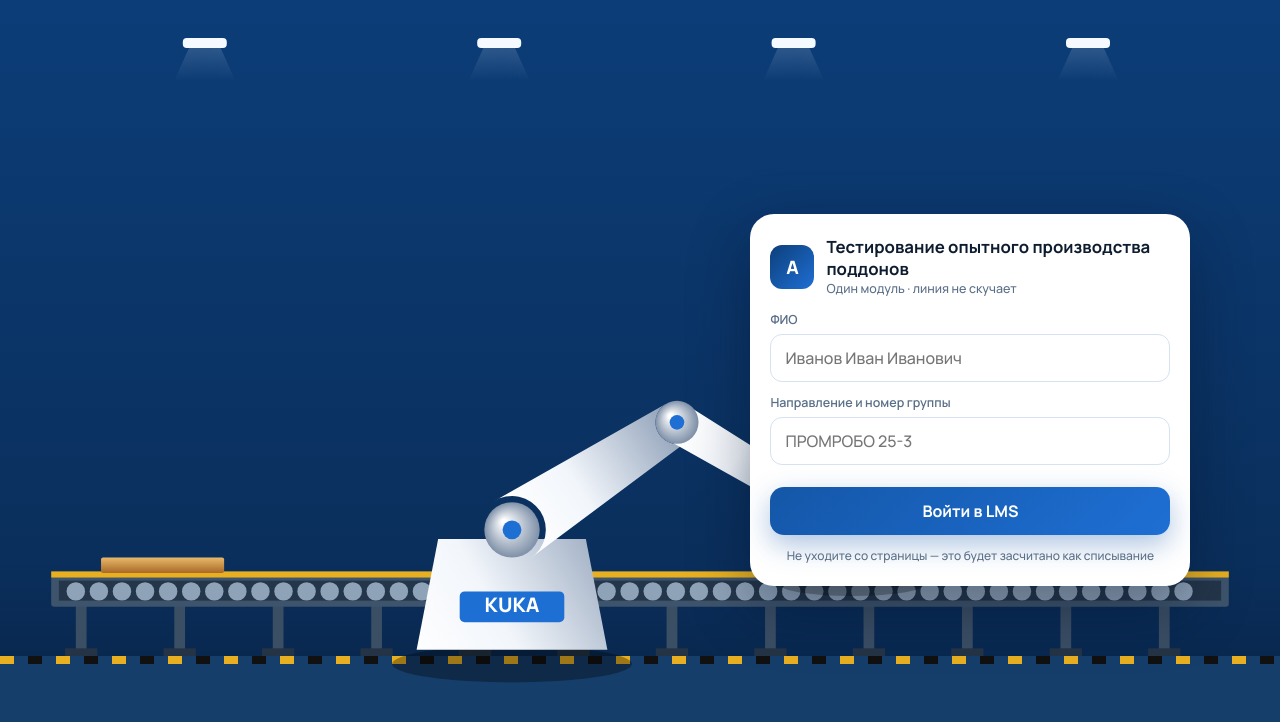
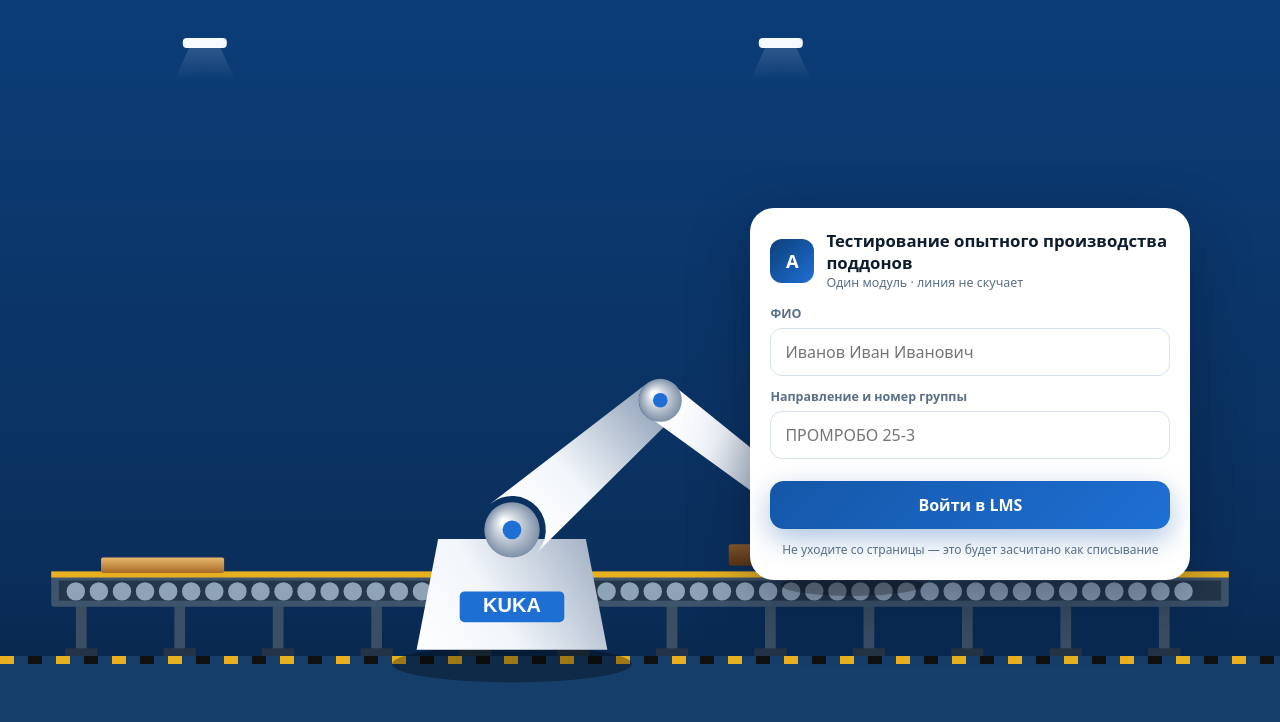
Before and after one commit to poddon/opp-pallet, a plain HTML site: page index.html in a window 1280 px wide. Drawn offline with Linux system fonts and the light colour scheme; animation ran at ten frames a second.

Commit message:
Мобильная вёрстка: прокрутка, лёгкий фон, быстрый вход

```diff
--- a/app.js
+++ b/app.js
@@ -372,10 +372,15 @@
     const a = document.createElement("a"); a.href = URL.createObjectURL(blob); a.download = "результаты.csv"; a.click();
   };
 
-  if (typeof startFactory === "function") startFactory();
+  if (typeof startFactory === "function") {
+    try { startFactory(); } catch (e) {}
+  }
   watchCheat();
   (function boot() {
-    const steps = [
+    const fast = Math.min(innerWidth, innerHeight) < 820;
+    const steps = fast
+      ? [[0, 20, "Питание ячейки…"], [400, 60, "Загрузка модулей…"], [900, 100, "Готово к смене"]]
+      : [
           [0, 6, "Питание ячейки…"],
           [700, 22, "Калибровка осей KUKA…"],
           [1500, 44, "Проверка вакуумного захвата…"],
@@ -388,6 +393,6 @@
       $("bootpct").textContent = p + "%";
       $("bootbar").style.width = p + "%";
     }, t));
-    setTimeout(() => show("start"), 4600);
+    setTimeout(() => show("start"), fast ? 1400 : 4600);
   })();
 })();
--- a/factory.js
+++ b/factory.js
@@ -1,8 +1,12 @@
 window.OPP_FACTORY = { cue: "idle", cueUntil: 0 };
 function startFactory() {
+  try {
     const canvas = document.getElementById("fx");
+    if (!canvas) return;
     const ctx = canvas.getContext("2d", { alpha: false });
-    let w = 0, h = 0, t0 = performance.now();
+    if (!ctx) return;
+    const mobile = Math.min(screen.width || innerWidth, screen.height || innerHeight) < 820;
+    let w = 0, h = 0, t0 = performance.now(), skip = 0;
     const PATTERN = [
       { kind: "stringer", ox: -0.38 }, { kind: "stringer", ox: 0 }, { kind: "stringer", ox: 0.38 },
       { kind: "deck", ox: -0.4 }, { kind: "deck", ox: -0.2 }, { kind: "deck", ox: 0 },
@@ -18,9 +22,10 @@
       let d = to - from; while (d > Math.PI) d -= Math.PI * 2; while (d < -Math.PI) d += Math.PI * 2; return from + d;
     };
     function resize() {
-      const dpr = Math.min(devicePixelRatio || 1, 2);
+      const dpr = mobile ? 1 : Math.min(devicePixelRatio || 1, 1.5);
       w = canvas.clientWidth || innerWidth;
       h = canvas.clientHeight || innerHeight;
+      if (!w || !h) return;
       canvas.width = Math.floor(w * dpr);
       canvas.height = Math.floor(h * dpr);
       ctx.setTransform(dpr, 0, 0, dpr, 0, 0);
@@ -108,6 +113,8 @@
       return (sy + Math.sin(c1.a1) * l1 <= sy + Math.sin(c2.a1) * l1) ? c1 : c2;
     }
     function frame(now) {
+      if (document.hidden) { requestAnimationFrame(frame); return; }
+      if (mobile && (++skip & 1)) { requestAnimationFrame(frame); return; }
       const dt = Math.min(0.033, (now - t0) / 1000); t0 = now;
       const s = Math.min(w, h) / 520;
       const u = ((now / 1000) % 7.2) / 7.2;
@@ -116,8 +123,8 @@
       const sky = ctx.createLinearGradient(0, 0, 0, h);
       sky.addColorStop(0, "#0C3D78"); sky.addColorStop(0.7, "#0A2F5C"); sky.addColorStop(1, "#071E3E");
       ctx.fillStyle = sky; ctx.fillRect(0, 0, w, h);
-      for (let i = 0; i < 4; i++) {
-        const lx = w * (0.16 + i * 0.23), ly = h * 0.055;
+      for (let i = 0; i < (mobile ? 2 : 4); i++) {
+        const lx = w * (0.16 + i * (mobile ? 0.45 : 0.23)), ly = h * 0.055;
         const cone = ctx.createRadialGradient(lx, ly, 6, lx, h * 0.58, h * 0.48);
         cone.addColorStop(0, "rgba(220,236,255,.2)"); cone.addColorStop(1, "rgba(220,236,255,0)");
         ctx.fillStyle = cone;
@@ -268,7 +275,8 @@
       requestAnimationFrame(frame);
     }
     requestAnimationFrame(frame);
-  }
+  } catch (e) { /* фон не должен ломать тест на телефоне */ }
+}
 
 
 window.startFactory = startFactory;
--- a/index.html
+++ b/index.html
@@ -2,19 +2,29 @@
 <html lang="ru">
 <head>
   <meta charset="UTF-8" />
-  <meta name="viewport" content="width=device-width, initial-scale=1, maximum-scale=1" />
+  <meta name="viewport" content="width=device-width, initial-scale=1, viewport-fit=cover" />
   <title>Тестирование опытного производства поддонов</title>
-  <link rel="preconnect" href="https://fonts.googleapis.com" />
-  <link href="https://fonts.googleapis.com/css2?family=Manrope:wght@500;600;700;800&display=swap" rel="stylesheet" />
   <style>
     :root { --b:#0A2F5C; --a:#1457A8; --c:#3EC6FF; --ink:#0E1C2F; --muted:#5A6F88; --ok:#12A36A; --bad:#E23B4A; --line:#D5E2F0; }
     * { box-sizing: border-box; margin: 0; padding: 0; }
     html, body { min-height: 100%; }
-    body { font-family: Manrope, system-ui, sans-serif; background: #061B36; color: #fff; overflow-x: hidden; }
-    button, [role=button] { cursor: pointer; }
+    html { -webkit-text-size-adjust: 100%; }
+    body {
+      font-family: system-ui, -apple-system, "Segoe UI", Roboto, sans-serif;
+      background: #061B36; color: #fff; overflow-x: hidden;
+      -webkit-overflow-scrolling: touch;
+    }
+    button, [role=button] { cursor: pointer; touch-action: manipulation; -webkit-tap-highlight-color: transparent; }
     canvas#fx { position: fixed; inset: 0; width: 100%; height: 100%; z-index: 0; pointer-events: none; }
-    .wrap { position: relative; z-index: 1; min-height: 100dvh; display: flex; align-items: center; justify-content: center; padding: 16px; }
-    @media (min-width: 980px) { .wrap.start { justify-content: flex-end; padding-right: 7%; } }
+    .wrap {
+      position: relative; z-index: 1; min-height: 100svh;
+      display: flex; align-items: flex-start; justify-content: center;
+      padding: max(16px, env(safe-area-inset-top)) 16px max(28px, env(safe-area-inset-bottom));
+    }
+    @media (min-width: 980px) {
+      .wrap { align-items: center; }
+      .wrap.start { justify-content: flex-end; padding-right: 7%; }
+    }
     .hidden { display: none !important; }
     .card { width: min(440px, 100%); background: #fff; color: var(--ink); border-radius: 24px; padding: 22px 20px; box-shadow: 0 22px 60px rgba(4,16,36,.38); }
     .qcard { width: min(560px, 100%); position: relative; overflow: hidden; }
@@ -24,7 +34,7 @@
     h1 { font-size: 1.05rem; line-height: 1.3; }
     .sub { font-size: .78rem; color: var(--muted); }
     label { display: block; font-size: .78rem; font-weight: 600; color: var(--muted); margin: 12px 0 6px; }
-    input { width: 100%; padding: 12px 14px; border: 1.5px solid var(--line); border-radius: 12px; font: inherit; min-height: 44px; color: var(--ink); background: #fff; }
+    input { width: 100%; padding: 12px 14px; border: 1.5px solid var(--line); border-radius: 12px; font: inherit; font-size: 16px; min-height: 48px; color: var(--ink); background: #fff; }
     input:focus { outline: none; border-color: var(--a); box-shadow: 0 0 0 3px rgba(30,111,212,.16); }
     .mod { display: flex; gap: 12px; align-items: center; padding: 10px 12px; border: 1.5px solid var(--line); border-radius: 14px; margin-top: 8px; background: #fff; min-height: 54px; width: 100%; text-align: left; color: inherit; font: inherit; }
     .mod.on { border-color: var(--a); background: linear-gradient(135deg,#EAF3FF,#F7FBFF); box-shadow: 0 0 0 3px rgba(30,111,212,.12); }
@@ -37,7 +47,7 @@
     .btn:disabled { opacity: .45; cursor: not-allowed; }
     .btn.ghost { background: transparent; color: #0D3F7A; border: 1.5px solid #C5D7EC; box-shadow: none; margin-top: 8px; }
     .hint { text-align: center; font-size: .75rem; color: var(--muted); margin-top: 12px; }
-    .boot { position: relative; z-index: 1; min-height: 100dvh; display: flex; flex-direction: column; align-items: center; justify-content: flex-end; padding: 0 24px 64px; text-align: center; }
+    .boot { position: relative; z-index: 1; min-height: 100svh; display: flex; flex-direction: column; align-items: center; justify-content: flex-end; padding: 0 24px max(64px, env(safe-area-inset-bottom)); text-align: center; }
     .boot h1 { font-size: 1.5rem; color: #fff; }
     .bar { width: min(280px,80%); height: 6px; border-radius: 99px; background: rgba(255,255,255,.15); margin-top: 28px; overflow: hidden; }
     .bar > i { display: block; height: 100%; width: 0; background: linear-gradient(90deg,var(--c),#fff); transition: width .5s cubic-bezier(.22,1,.36,1); }
```
Lines whose indentation alone changed are shown as unchanged.
